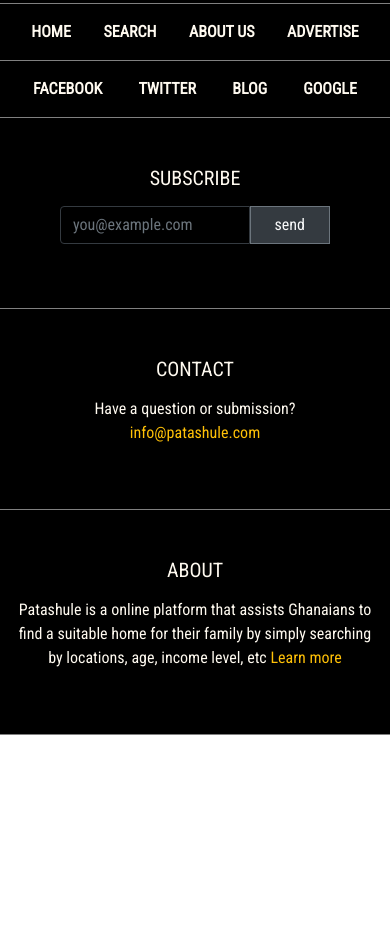
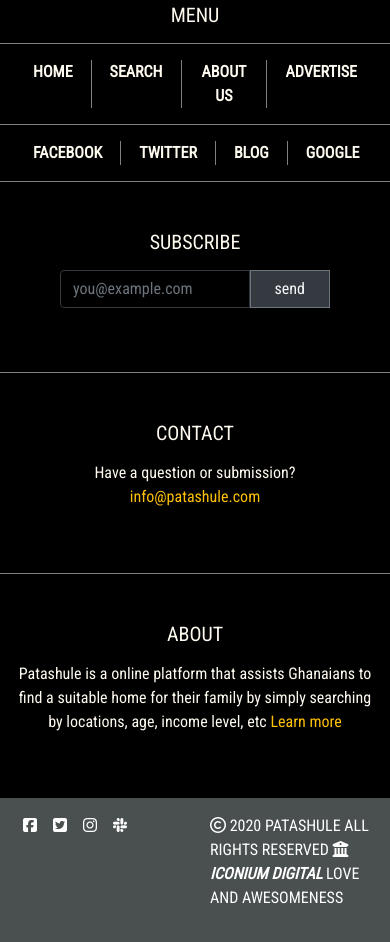
Before and after one commit to ybadmus/Rent-House, a website: page index.html in a window 390 px wide. Shown: the part 3055-3997 px from the top of the page. Before the commit the page ends 3790 px from the top, so only its background shows below. Drawn offline with nearby package versions, Linux system fonts and the light colour scheme.

Commit message:
footer complete for small and sm screens

```diff
--- a/index.html
+++ b/index.html
@@ -232,9 +232,12 @@
 
     <footer class="page-footer">
         <div class="container">
-            <div class="row d-block d-sm-none pt-5">
+            <div class="row d-block d-md-none pt-5">
+
+                <h5 class="text-center mb-3">MENU</h5>
+
                 <div class="col-12 py-3 mb-0 text-center border-gray-top border-gray">
-                    <ul class="px-0 my-0 footer-list d-flex justify-content-around">
+                    <ul class="px-0 my-0 footer-list d-flex justify-content-around list-unstyled">
                         <li>HOME</li>
                         <li>SEARCH</li>
                         <li>ABOUT US</li>
@@ -243,7 +246,7 @@
                 </div>
 
                 <div class="col-12 py-3 text-center border-gray">
-                    <ul class="px-0 my-0 footer-list d-flex justify-content-around">
+                    <ul class="px-0 my-0 footer-list d-flex justify-content-around list-unstyled">
                         <li>FACEBOOK</li>
                         <li>TWITTER</li>
                         <li>BLOG</li>
@@ -252,9 +255,12 @@
                 </div>
             </div>
 
-            <div class="row d-none d-sm-block">
-                <div class="col-sm-12 py-3 text-center border-gray">
-                    <ul class="px-0 my-0 footer-list-sm d-flex justify-content-around">
+            <div class="row d-none d-md-block">
+
+                <h5 class="text-center">MENU</h5>
+
+                <div class="col-md-12 py-3 text-center border-gray">
+                    <ul class="px-0 my-0 footer-list-sm d-flex justify-content-around list-unstyled">
                         <li>HOME</li>
                         <li>SEARCH</li>
                         <li>ABOUT US</li>
@@ -292,7 +298,7 @@
                 </div>
             </div>
 
-            <div class="row border-bottom border-gray">
+            <div class="row">
                 <div class="col-12 my-5">
                     <h5 class="text-center">ABOUT</h5>
 
@@ -302,6 +308,24 @@
                             by simply searching by locations, age, income level, etc <span class="text-warning">Learn
                                 more</span></p>
                     </div>
+                </div>
+            </div>
+        </div>
+
+        <div class="container-fluid">
+            <div class="row py-3 bg-color-4a4f4f">
+                <div class="col-6">
+                    <ul class="px-0 my-0 d-flex list-unstyled">
+                        <li class="px-2"><i class="fa fa-facebook-square" aria-hidden="true"></i></li>
+                        <li class="px-2"><i class="fa fa-twitter-square" aria-hidden="true"></i></li>
+                        <li class="px-2"><i class="fa fa-instagram" aria-hidden="true"></i></li>
+                        <li class="px-2"><i class="fa fa-slack" aria-hidden="true"></i></li>
+                    </ul>
+                </div>
+
+                <div class="col-6 my-0">
+                    <p class="copyright"><i class="fa fa-copyright text-uppercase" aria-hidden="true"></i> 2020 PATASHULE ALL RIGHTS RESERVED <i class="fa fa-university" aria-hidden="true"></i>
+                        <i><strong> ICONIUM DIGITAL</strong></i> LOVE AND AWESOMENESS</p>
                 </div>
             </div>
         </div>
--- a/styles/style.css
+++ b/styles/style.css
@@ -199,6 +199,11 @@ body {
   color: white;
 }
 
+.bg-color-4a4f4f {
+  background-color: #4a4f4f;
+  color: white;
+}
+
 .btn-ads-gray {
   color: #84807f;
 }
@@ -226,16 +231,34 @@ body {
   font-weight: 600;
   color: floralwhite;
   cursor: pointer;
+  padding: 0px 5%;
+  border-right: 1px solid gray;
+  text-align: center;
+  margin: 0px 0px;
+}
+
+.footer-list-bottom li {
+  display: inline;
+  font-weight: 600;
+  color: floralwhite;
+  cursor: pointer;
+  padding: 0px 5%;
+  text-align: center;
+  margin: 0px 0px;
 }
 
 .footer-list-sm li {
   display: inline;
   font-weight: 600;
   color: floralwhite;
-  padding: 0px 10px;
+  padding: 0px 5%;
   cursor: pointer;
   border-right: 2px solid gray;
   margin: 0px;
+}
+
+.footer-list li:last-child {
+  border-right: none;
 }
 
 .footer-list-sm li:last-child {
```
